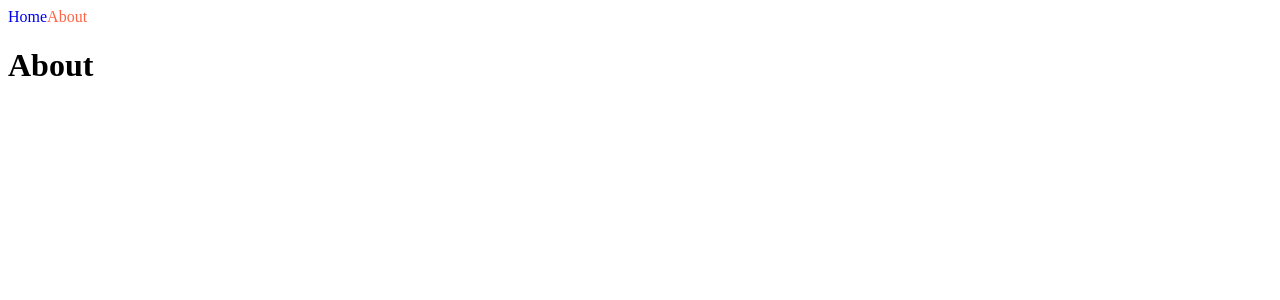
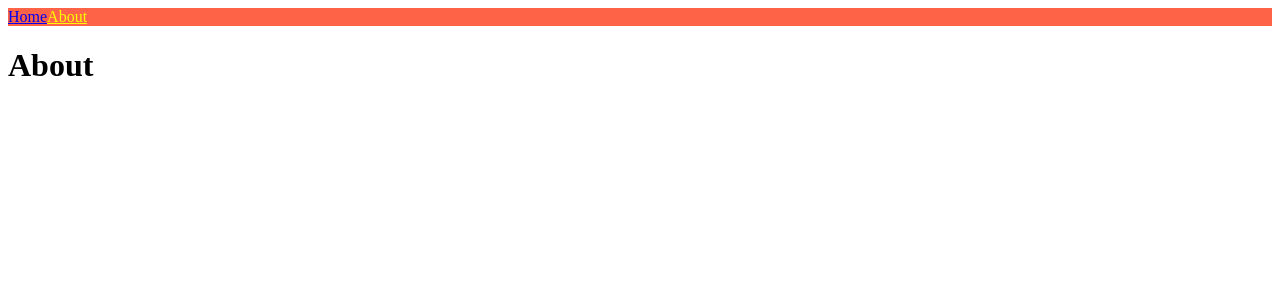
Before and after one commit to WookyungYun/NextJS-Intro, a Next.js app in the folder nextjs-intro/: page /about in a window 1280 px wide. Shown: the top 300 px of the page. Built offline with nearby package versions, Linux system fonts and the light colour scheme.

Commit message:
Styles JSX

```diff
--- a/nextjs-intro/components/NavBar.js
+++ b/nextjs-intro/components/NavBar.js
@@ -1,29 +1,27 @@
 import Link from "next/link";
 import { useRouter } from "next/router";
-import styles from "./NavBar.module.css";
 
 export default function NavBar() {
   const router = useRouter();
-  console.log(router);
   return (
     <nav>
       <Link href="/">
-        <a
-          className={`${styles.link} ${
-            router.pathname === "/" ? styles.active : ""
-          }`}>
-          Home
-        </a>
+        <a className={router.pathname === "/" ? "active" : ""}>Home</a>
       </Link>
       <Link href="/about">
-        <a
-          className={[
-            styles.link,
-            router.pathname === "/about" ? styles.active : "",
-          ].join(" ")}>
-          About
-        </a>
+        <a className={router.pathname === "/about" ? "active" : ""}>About</a>
       </Link>
+      <style jsx>{`
+        nav {
+          background-color: tomato;
+        }
+        a {
+          text-decoration: non;
+        }
+        .active {
+          color: yellow;
+        }
+      `}</style>
     </nav>
   );
 }
--- a/nextjs-intro/components/NavBar.module.css
+++ /dev/null
@@ -1,7 +0,0 @@
-.link {
-  text-decoration: none;
-}
-
-.active {
-  color: tomato;
-}
```
